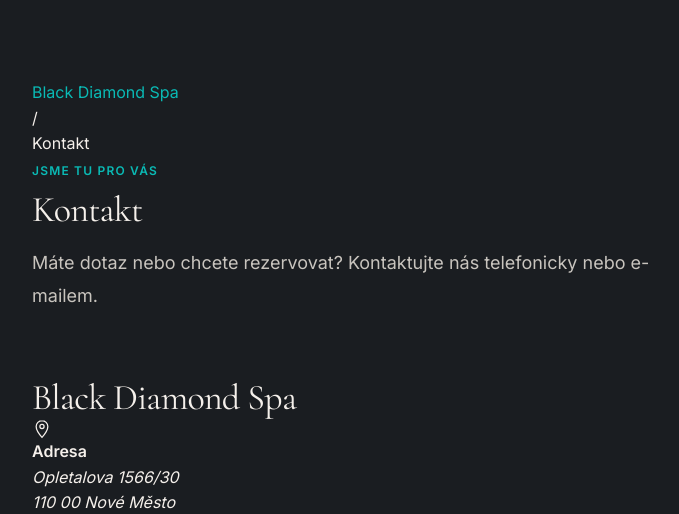
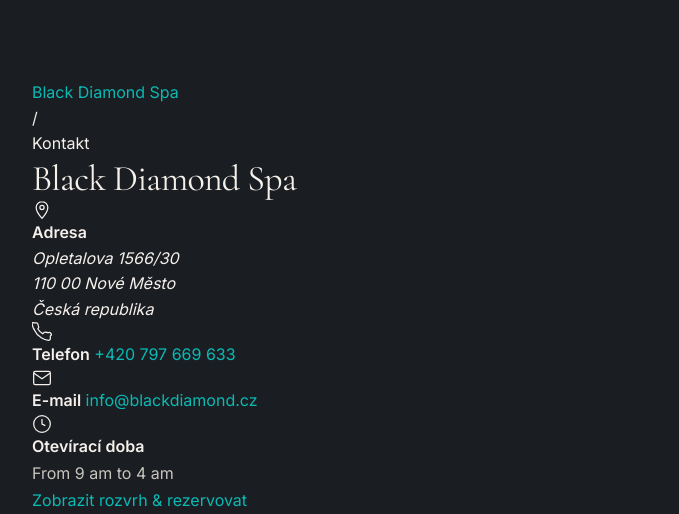
Before and after one commit to BlackDiamond-GIT/black-diamond, a Django app: template templates/contact/index.html in a window 1280 px wide. Shown: the part 68-582 px from the top of the page, without its empty margins (0-679 px from the left). Run offline with Django 5.2, Linux system fonts and the light colour scheme; the template is opened without the code that fills it, so the values that code supplies are empty; data comes from the database, SQL or seed files in the repository; some libraries are stand-ins or nearby versions.

Commit message:
-контакт блок

```diff
--- a/assets/css/pages/contact.css
+++ b/assets/css/pages/contact.css
@@ -23,10 +23,6 @@
 
 .contact-breadcrumb__list [aria-current="page"] {
   color: var(--tiffany);
-}
-
-.contact-header {
-  margin-bottom: clamp(2rem, 5vw, 3rem);
 }
 
 .contact-layout {
--- a/cs/kontakty/index.html
+++ b/cs/kontakty/index.html
@@ -149,12 +149,6 @@
           </ol>
         </nav>
 
-        <header class="section-header" style="margin-bottom:var(--sp-3xl)">
-          <span class="section-label" aria-hidden="true">Jsme tu pro vás</span>
-          <h1 class="section-title">Kontakt</h1>
-          <p class="section-subtitle">Máte dotaz nebo chcete rezervovat? Kontaktujte nás telefonicky nebo e-mailem.</p>
-        </header>
-
         <div style="display:grid;grid-template-columns:1fr;gap:var(--sp-3xl);align-items:start">
 
           <!-- Contact info -->
--- a/en/kontakty/index.html
+++ b/en/kontakty/index.html
@@ -149,12 +149,6 @@
           </ol>
         </nav>
 
-        <header class="section-header" style="margin-bottom:var(--sp-3xl)">
-          <span class="section-label" aria-hidden="true">Jsme tu pro vás</span>
-          <h1 class="section-title">Kontakt</h1>
-          <p class="section-subtitle">Máte dotaz nebo chcete rezervovat? Kontaktujte nás telefonicky nebo e-mailem.</p>
-        </header>
-
         <div style="display:grid;grid-template-columns:1fr;gap:var(--sp-3xl);align-items:start">
 
           <!-- Contact info -->
--- a/ru/kontakty/index.html
+++ b/ru/kontakty/index.html
@@ -149,12 +149,6 @@
           </ol>
         </nav>
 
-        <header class="section-header" style="margin-bottom:var(--sp-3xl)">
-          <span class="section-label" aria-hidden="true">Jsme tu pro vás</span>
-          <h1 class="section-title">Kontakt</h1>
-          <p class="section-subtitle">Máte dotaz nebo chcete rezervovat? Kontaktujte nás telefonicky nebo e-mailem.</p>
-        </header>
-
         <div style="display:grid;grid-template-columns:1fr;gap:var(--sp-3xl);align-items:start">
 
           <!-- Contact info -->
--- a/templates/contact/index.html
+++ b/templates/contact/index.html
@@ -14,12 +14,6 @@
         <li aria-current="page">{% trans "Kontakt" %}</li>
       </ol>
     </nav>
-
-    <header class="section-header contact-header">
-      <span class="section-label" aria-hidden="true">{% trans "Jsme tu pro vás" %}</span>
-      <h1 class="section-title">{% trans "Kontakt" %}</h1>
-      <p class="section-subtitle">{% trans "Máte dotaz nebo chcete rezervovat? Kontaktujte nás telefonicky nebo e-mailem." %}</p>
-    </header>
 
     <div class="contact-layout">
       <div class="glass contact-card" itemscope itemtype="https://schema.org/MassageParlor">
```
